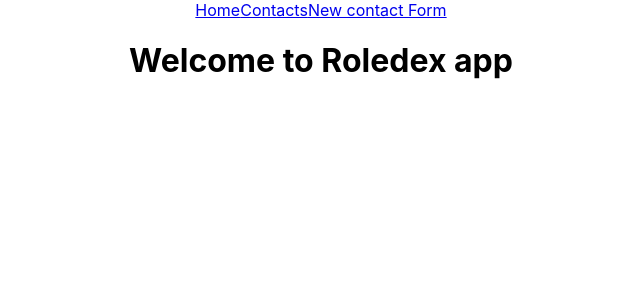
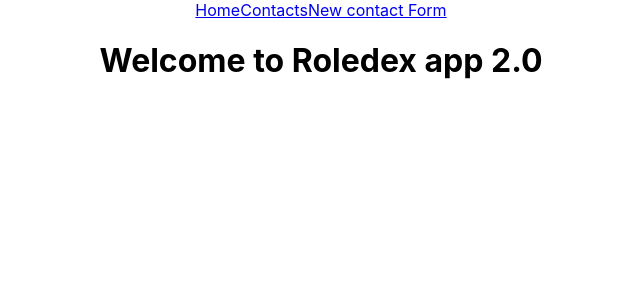
Before and after one commit to mrcollier91/roledex2.0-app, a React (Create React App) app: page / in a window 1280 px wide. Shown: the top 300 px of the page, without its empty margins (319-959 px from the left). Built offline with nearby package versions, Linux system fonts and the light colour scheme.

Commit message:
add welcome text

```diff
--- a/src/Home.js
+++ b/src/Home.js
@@ -3,7 +3,7 @@
 function Home() {
     return(
         <div>
-            <h1>Welcome to Roledex app</h1>
+            <h1>Welcome to Roledex app 2.0</h1>
 
         </div>
     )
```
